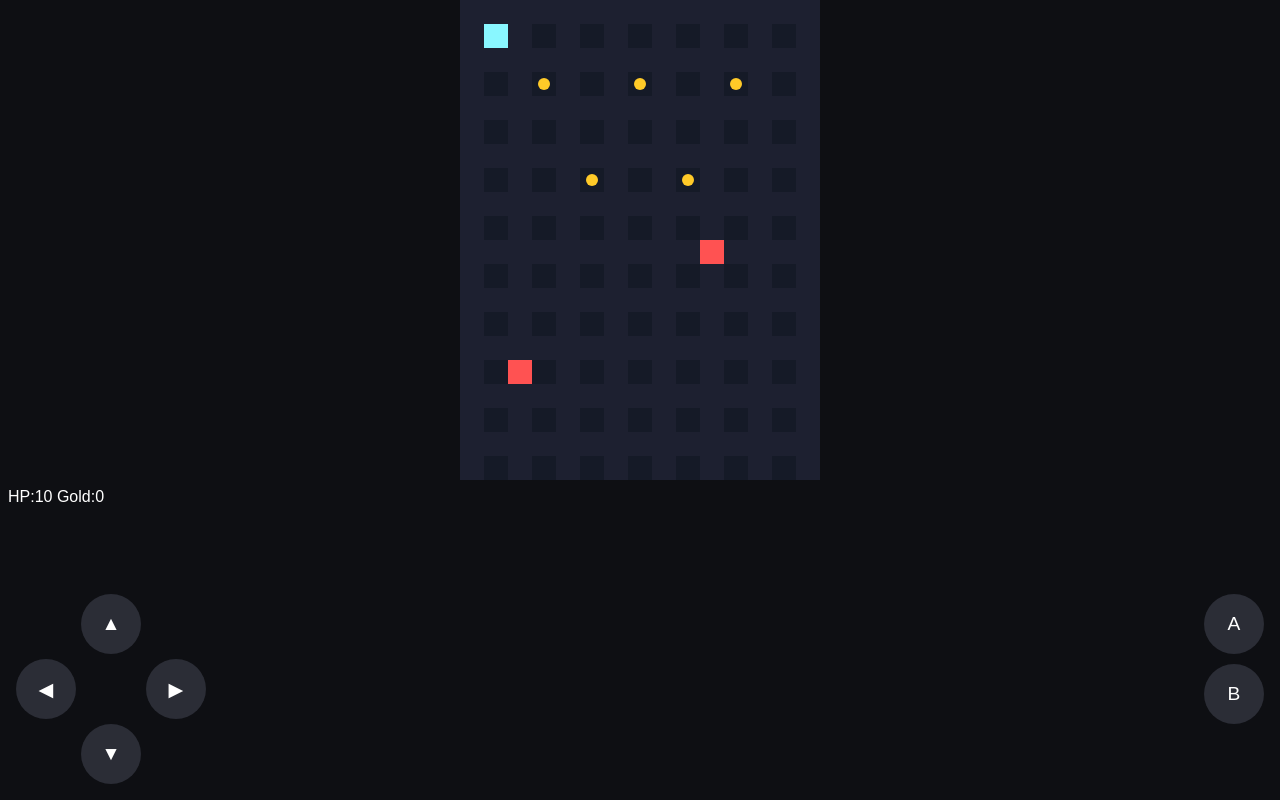
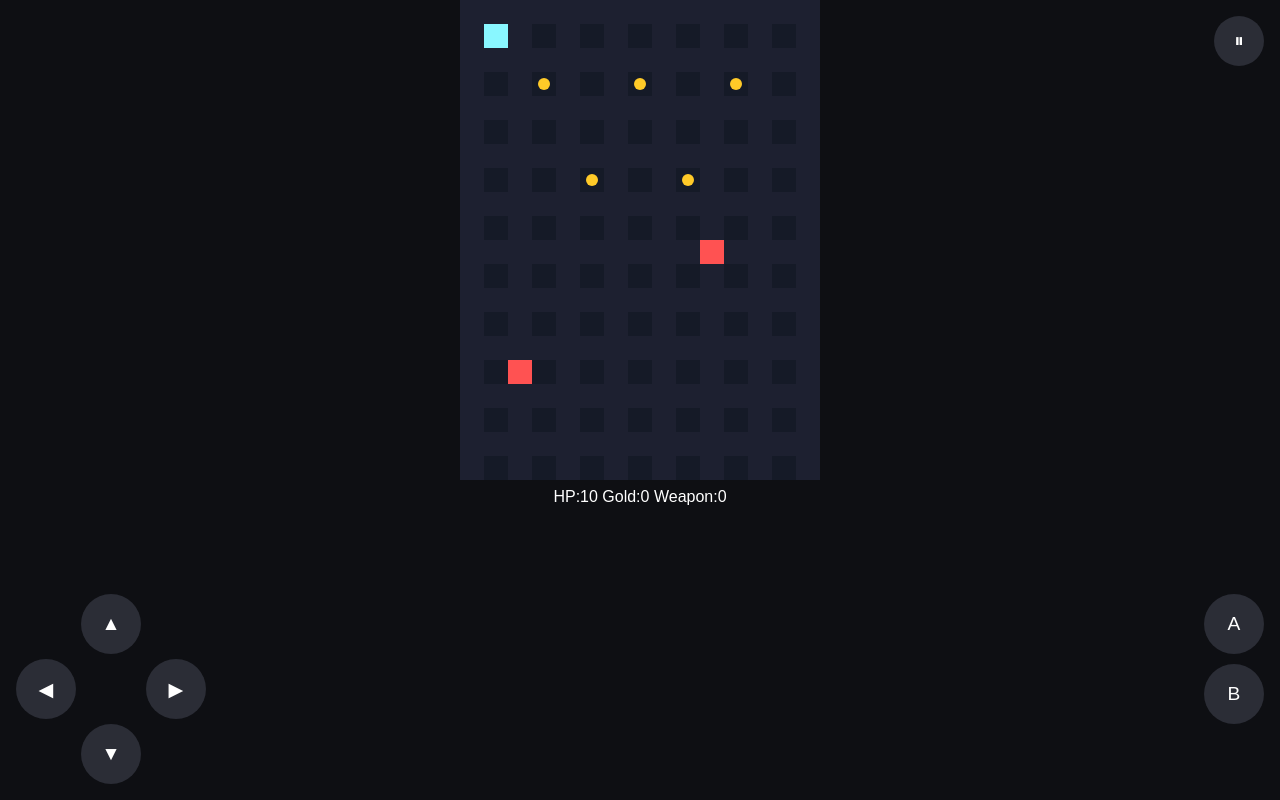
Before and after one commit to ditzzzXZ/psychic-eureka-austronoutszy, a plain HTML site: page pds/index.html in a window 1280 px wide. Drawn offline with Linux system fonts and the light colour scheme.

Commit message:
Update HTML structure and add weapon display

```diff
--- a/pds/index.html
+++ b/pds/index.html
@@ -1,29 +1,30 @@
-<!-- index.html -->
-<!doctype html>
-<html lang="en">
+<!DOCTYPE html>
+<html lang="id">
 <head>
-  <meta charset="utf-8"/>
-  <title>Pocket Dungeon's</title>
+  <meta charset="UTF-8" />
+  <title>pocket dungeons</title>
   <meta name="viewport" content="width=device-width, initial-scale=1, maximum-scale=1"/>
   <style>
     body { margin:0; background:#0e0f13; color:#fff; font-family:sans-serif; }
-    #hud { padding:.5rem; }
-    canvas { background:#121420; display:block; margin:0 auto; touch-action:none; }
+    canvas { display:block; margin:0 auto; background:#121420; touch-action:none; }
+    #hud { text-align:center; padding:.5rem; font-size:1rem; }
     #controller {
       position:fixed; bottom:1rem; left:0; right:0;
       display:flex; justify-content:space-between; padding:0 1rem;
     }
     .pad { display:grid; grid-template-columns:60px 60px 60px; grid-template-rows:60px 60px 60px; gap:5px; }
-    .pad button, .buttons button {
+    .pad button, .buttons button, #pauseBtn {
       width:60px; height:60px; border-radius:50%; border:none;
       background:#2b2d36; color:#fff; font-size:1.2rem;
     }
     .buttons { display:flex; flex-direction:column; gap:10px; }
+    #pauseBtn { position:fixed; top:1rem; right:1rem; width:50px; height:50px; border-radius:50%; }
   </style>
 </head>
 <body>
   <canvas id="game" width="360" height="480"></canvas>
-  <div id="hud">HP:<span id="hp">10</span> Gold:<span id="gold">0</span></div>
+  <div id="hud">HP:<span id="hp">10</span> Gold:<span id="gold">0</span> Weapon:<span id="weapon">0</span></div>
+  <button id="pauseBtn">⏸</button>
   <div id="controller">
     <div class="pad">
       <div></div><button data-dir="up">▲</button><div></div>
@@ -37,4 +38,4 @@
   </div>
   <script src="game.js"></script>
 </body>
-    </html>
+</html>
```
